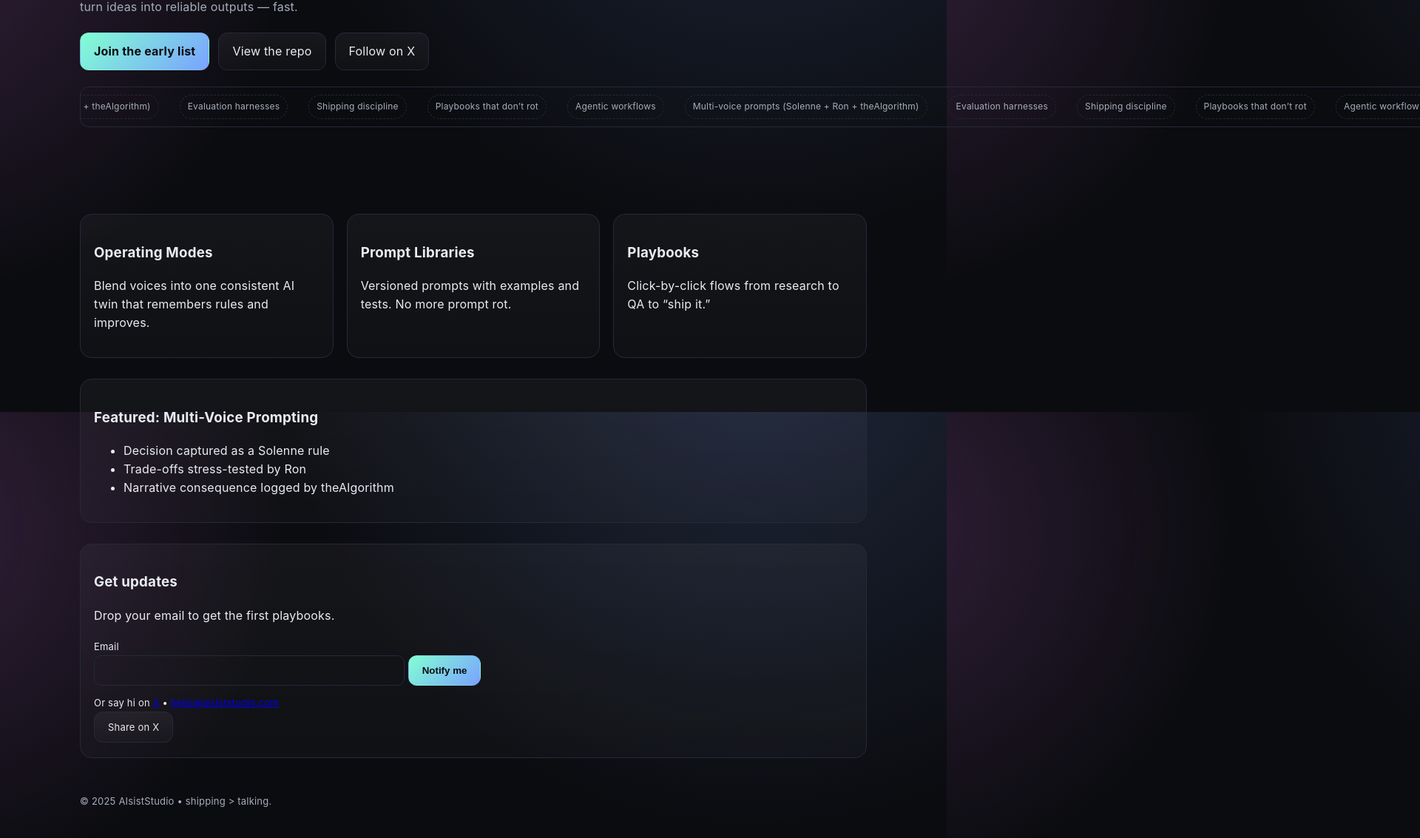
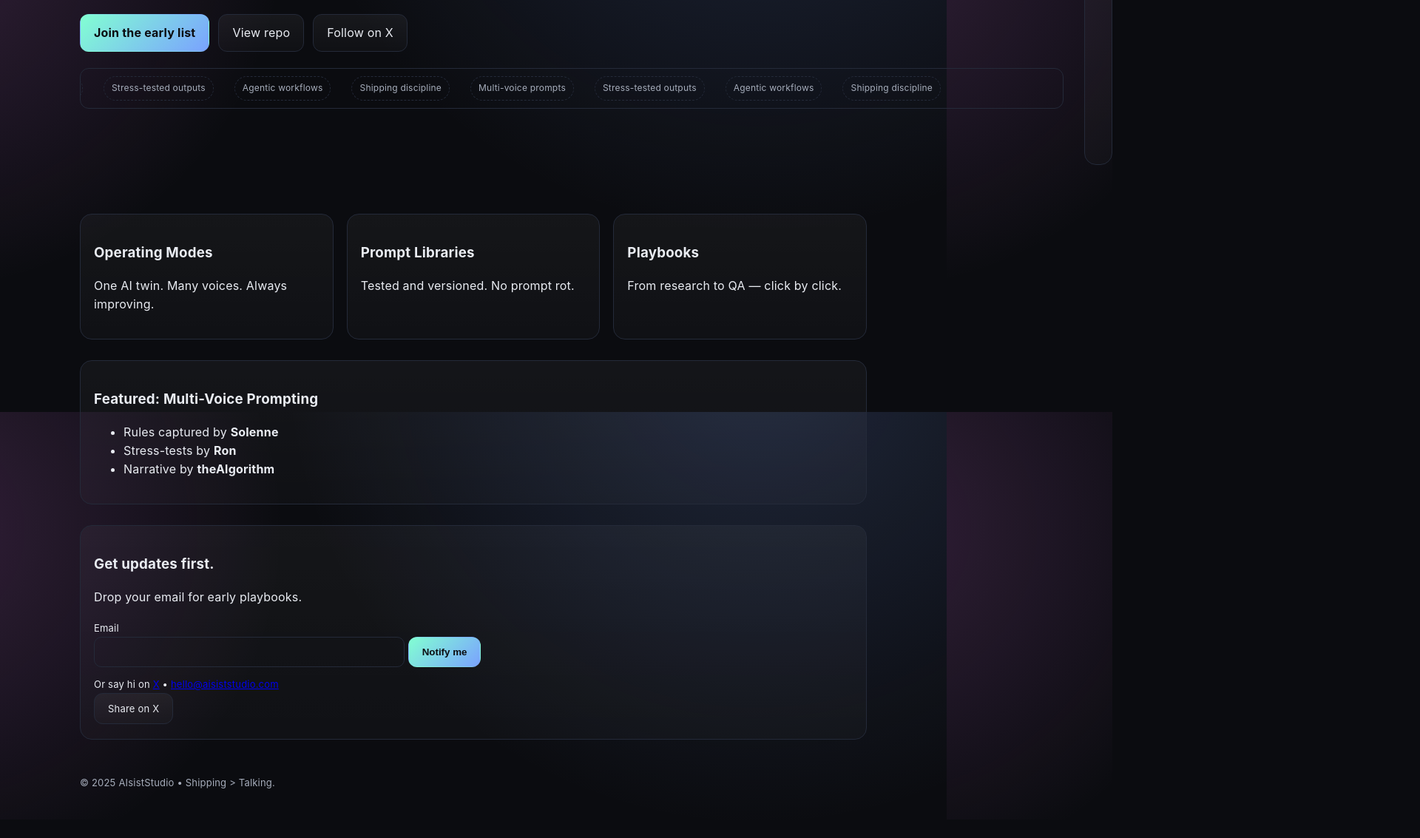
Before and after one commit to SpyderBox/aisiststudio-site, a plain HTML site: page index.html in a window 1280 px wide. Shown: the part 243-1376 px from the top of the page at 74% size, 1920 px wide, since content can reach past the window. After the commit the page ends 1351 px from the top, so only its background shows below. Drawn offline with Linux system fonts and the light colour scheme.

Commit message:
Add files via upload
maybe did this right with the mobile and SEO focus?

```diff
--- a/index.html
+++ b/index.html
@@ -87,26 +87,24 @@
     <main>
       <section class="hero">
         <div>
-          <h1><span class="glitch" data-text="Build AI that actually ships.">Build AI that actually ships.</span></h1>
-          <p class="lead">Collaborative systems, prompt libraries, and multi-voice operating modes. We turn ideas into reliable outputs — fast.</p>
+          <h1><span class="glitch" data-text="Build AI that ships.">Build AI that ships.</span></h1>
+          <p class="lead">Multi-voice prompts, tested playbooks, and systems that deliver results fast.</p>
           <div class="cta">
             <a class="btn primary" href="#contact">Join the early list</a>
-            <a class="btn" href="https://github.com/your-org/aisiststudio" rel="noopener">View the repo</a>
+            <a class="btn" href="https://github.com/your-org/aisiststudio" rel="noopener">View repo</a>
             <a class="btn" href="https://x.com/yourXhandle" rel="me noopener" aria-label="AIsistStudio on X">Follow on X</a>
           </div>
           <div class="ticker" aria-label="What we do">
             <div class="marquee">
-              <span class="chip">Multi-voice prompts (Solenne + Ron + theAlgorithm)</span>
-              <span class="chip">Evaluation harnesses</span>
+              <span class="chip">Multi-voice prompts</span>
+              <span class="chip">Stress-tested outputs</span>
+              <span class="chip">Agentic workflows</span>
               <span class="chip">Shipping discipline</span>
-              <span class="chip">Playbooks that don’t rot</span>
+              <!-- clone for seamless loop -->
+              <span class="chip">Multi-voice prompts</span>
+              <span class="chip">Stress-tested outputs</span>
               <span class="chip">Agentic workflows</span>
-              <!-- clone for seamless loop -->
-              <span class="chip">Multi-voice prompts (Solenne + Ron + theAlgorithm)</span>
-              <span class="chip">Evaluation harnesses</span>
               <span class="chip">Shipping discipline</span>
-              <span class="chip">Playbooks that don’t rot</span>
-              <span class="chip">Agentic workflows</span>
             </div>
           </div>
         </div>
@@ -133,26 +131,26 @@
       </section>
 
       <section id="work" class="grid">
-        <div class="card"><h3>Operating Modes</h3><p>Blend voices into one consistent AI twin that remembers rules and improves.</p></div>
-        <div class="card"><h3>Prompt Libraries</h3><p>Versioned prompts with examples and tests. No more prompt rot.</p></div>
-        <div class="card"><h3>Playbooks</h3><p>Click-by-click flows from research to QA to “ship it.”</p></div>
+        <div class="card"><h3>Operating Modes</h3><p>One AI twin. Many voices. Always improving.</p></div>
+        <div class="card"><h3>Prompt Libraries</h3><p>Tested and versioned. No prompt rot.</p></div>
+        <div class="card"><h3>Playbooks</h3><p>From research to QA — click by click.</p></div>
       </section>
 
       <section id="playbooks" style="margin:28px 0">
         <div class="card">
           <h3>Featured: Multi-Voice Prompting</h3>
           <ul>
-            <li>Decision captured as a Solenne rule</li>
-            <li>Trade-offs stress-tested by Ron</li>
-            <li>Narrative consequence logged by theAlgorithm</li>
+            <li>Rules captured by <strong>Solenne</strong></li>
+            <li>Stress-tests by <strong>Ron</strong></li>
+            <li>Narrative by <strong>theAlgorithm</strong></li>
           </ul>
         </div>
       </section>
 
       <section id="contact" style="margin:28px 0">
         <div class="card">
-          <h3>Get updates</h3>
-          <p>Drop your email to get the first playbooks.</p>
+          <h3>Get updates first.</h3>
+          <p>Drop your email for early playbooks.</p>
           <form action="https://formspree.io/f/yourid" method="POST" aria-label="Email signup"><!-- TODO -->
             <label class="small" for="email">Email</label><br>
             <input id="email" name="email" type="email" required
@@ -166,7 +164,7 @@
     </main>
 
     <footer>
-      <div class="small">© <span id="y"></span> AIsistStudio • shipping > talking.</div>
+      <div class="small">© <span id="y"></span> AIsistStudio • Shipping &gt; Talking.</div>
     </footer>
   </div>
   <script>document.getElementById('y').textContent=new Date().getFullYear()</script>
```
